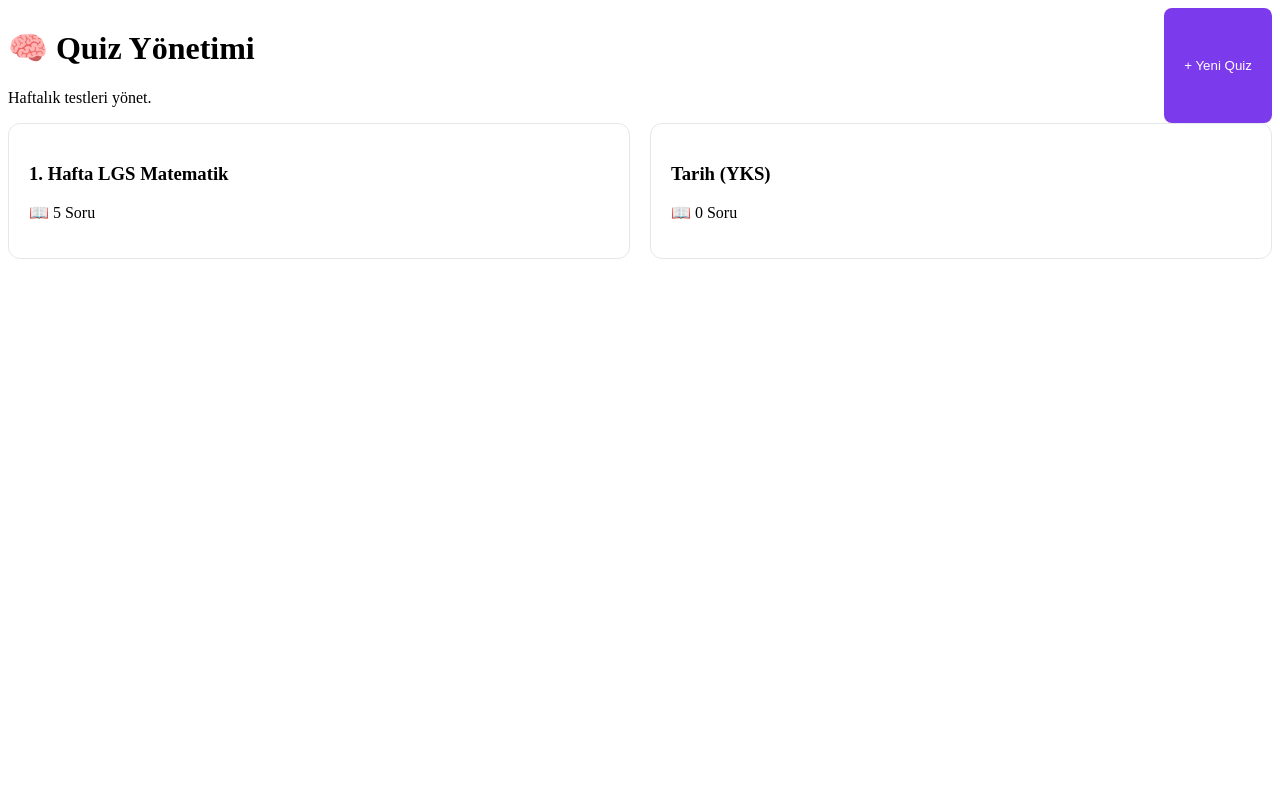
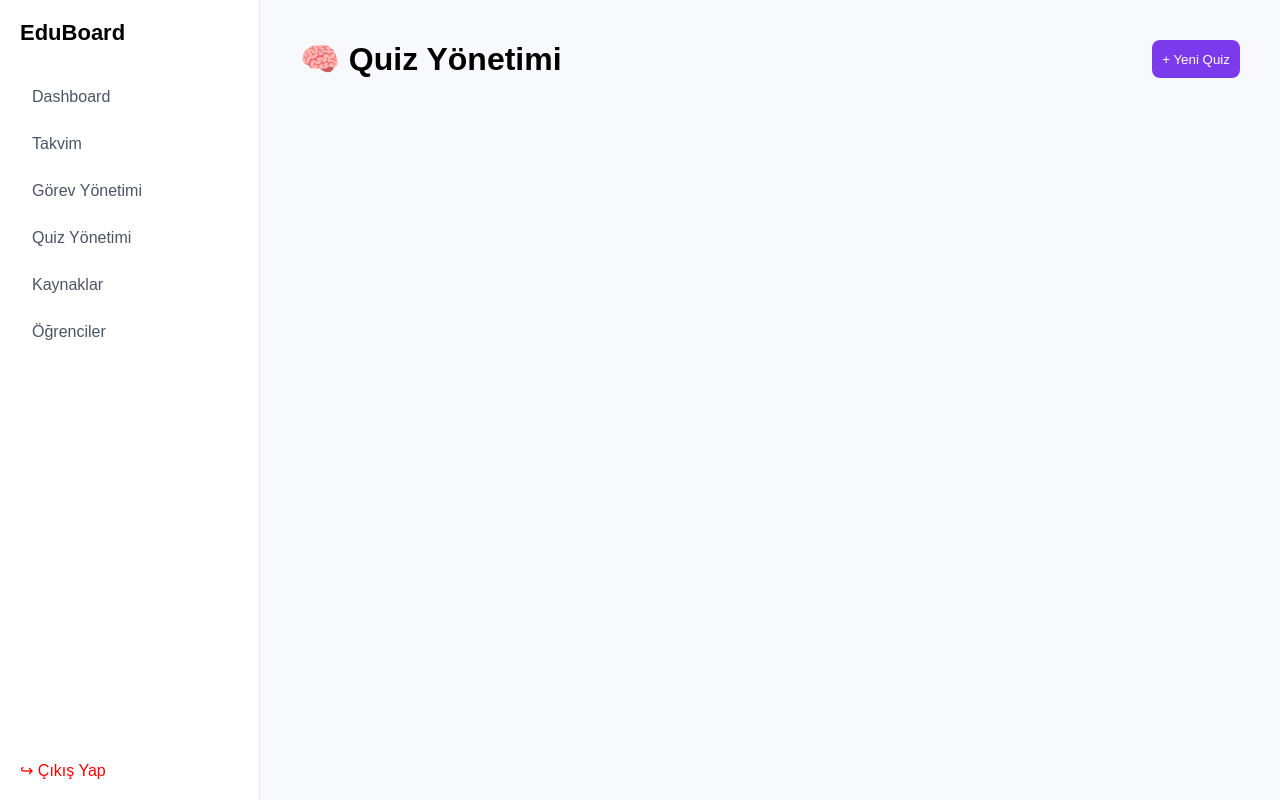
Before and after one commit to dertlimehmetsalih286-cyber/eda-akedemi, a Flask app: page /quiz in a window 1280 px wide. Run offline with Flask 3, Linux system fonts and the light colour scheme; some libraries are stand-ins or nearby versions.

Commit message:
Update quiz.html

```diff
--- a/templates/quiz.html
+++ b/templates/quiz.html
@@ -1,16 +1,13 @@
-<main class="main-content">
-    <div class="page-header" style="display:flex; justify-content:space-between;">
-        <div><h1 class="page-title">🧠 Quiz Yönetimi</h1><p class="page-subtitle">Haftalık testleri yönet.</p></div>
-        <button style="background:#7c3aed; color:white; border:none; padding:10px 20px; border-radius:8px; cursor:pointer;">+ Yeni Quiz</button>
-    </div>
-    <div style="display:flex; gap:20px;">
-        <div style="flex:1; background:white; padding:20px; border-radius:12px; border:1px solid #e5e7eb;">
-            <h3>1. Hafta LGS Matematik</h3>
-            <p>📖 5 Soru</p>
-        </div>
-        <div style="flex:1; background:white; padding:20px; border-radius:12px; border:1px solid #e5e7eb;">
-            <h3>Tarih (YKS)</h3>
-            <p>📖 0 Soru</p>
-        </div>
-    </div>
-</main>
+{% extends "base.html" %}
+{% block content %}
+<div style="display:flex; justify-content:space-between;">
+    <h1>🧠 Quiz Yönetimi</h1>
+    <button onclick="document.getElementById('qm').style.display='block'" style="background:#7c3aed; color:white; border:none; padding:10px; border-radius:8px;">+ Yeni Quiz</button>
+</div>
+<div id="qm" class="modal">
+    <h3>Quiz Oluştur</h3>
+    <input type="text" placeholder="Quiz Başlığı" style="width:100%; margin:5px 0;">
+    <select><option>LGS</option><option>YKS</option></select>
+    <button onclick="document.getElementById('qm').style.display='none'">Oluştur</button>
+</div>
+{% endblock %}
```
